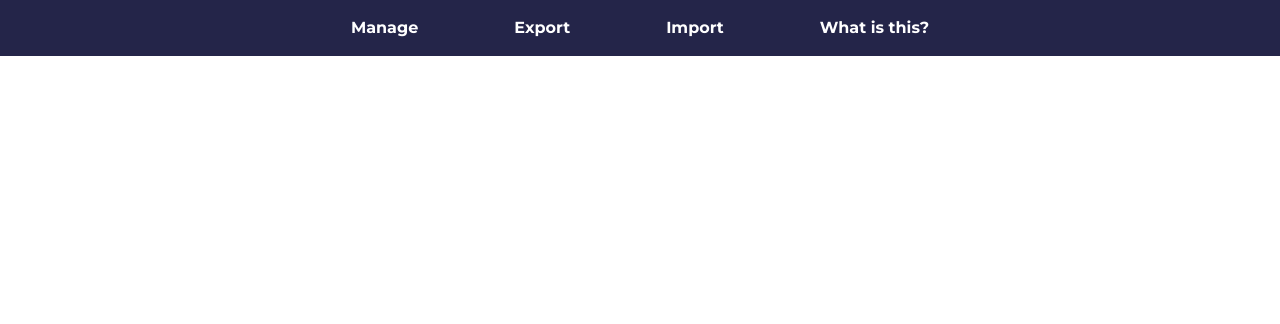
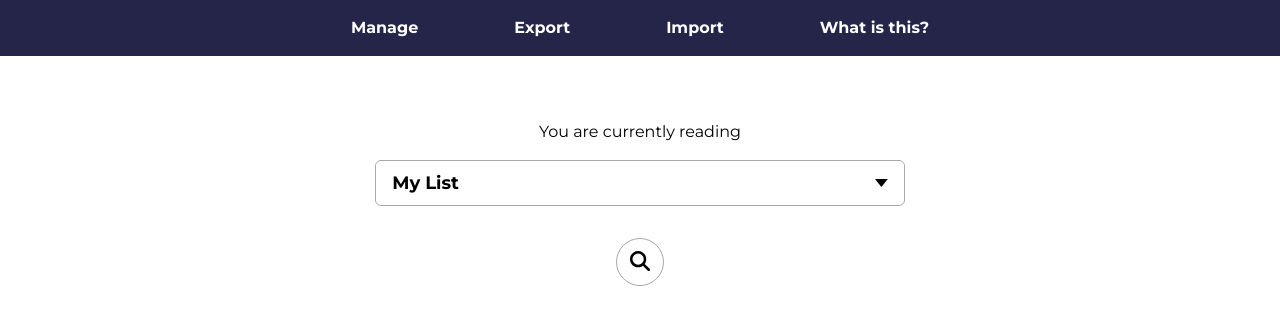
Before and after one commit to riddlew/just-another-book-app, a React (Vite) app: page / in a window 1280 px wide. Shown: the top 324 px of the page. Built offline with nearby package versions, Linux system fonts and the light colour scheme.

Commit message:
feat: add ListSelector and Search components

```diff
--- a/src/App.tsx
+++ b/src/App.tsx
@@ -1,5 +1,7 @@
 import { useState } from 'react'
 import { Header } from '@/components/Header/Header'
+import { ListSelector } from '@/components/ListSelector/ListSelector'
+import { Search } from '@/components/Search/Search'
 
 function App() {
 	const [count, setCount] = useState(0)
@@ -8,6 +10,10 @@ function App() {
 		<>
 			<Header />
 			<div className="container mx-auto">
+				<div className="my-16">
+					<ListSelector />
+					<Search />
+				</div>
 			</div>
 		</>
 	)
--- /dev/null
+++ b/src/components/ListSelector/ListSelector.tsx
@@ -0,0 +1,18 @@
+export const ListSelector = () => {
+	return (
+		<>
+			<p className="text-center mt-16">You are currently reading</p>
+      <div className="text-center">
+        <div className="current-select">
+          <select>
+            <option>My List</option>
+            <option>My List</option>
+            <option>My List With a Really Long Name</option>
+            <option>My List</option>
+          </select>
+          <span className="current-select__focus"></span>
+        </div>
+      </div>
+		</>
+	)
+}
--- /dev/null
+++ b/src/components/Search/Search.tsx
@@ -0,0 +1,21 @@
+import { FontAwesomeIcon } from "@fortawesome/react-fontawesome"
+import { faMagnifyingGlass } from "@fortawesome/free-solid-svg-icons"
+import { useState } from "react"
+
+export const Search = () => {
+	const [visible, setVisible] = useState(false);
+
+	return (
+		<div className="search active">
+			<button
+				type="button"
+				className="search__btn"
+				aria-expanded={visible}
+				onClick={() => setVisible(prev => !prev)}
+			>
+				<FontAwesomeIcon icon={faMagnifyingGlass} size="lg" />
+			</button>
+			{visible && <input type="text" className="search__input" />}
+		</div>
+	)
+}
--- a/src/index.css
+++ b/src/index.css
@@ -20,3 +20,94 @@ input:focus,
 textarea:focus {
 	outline: 4px solid theme('colors.theme-purple.100');
 }
+
+.search {
+	@apply
+		flex
+		flex-col
+		items-center
+		text-center
+		mt-8
+		w-[25rem]
+		mx-auto;
+}
+.search__btn {
+	@apply
+		border
+		border-theme-gray-100
+		rounded-full
+		w-12
+		h-12;
+}
+.search__input {
+	@apply
+		border
+		grow
+		bg-white
+		border-theme-gray-100
+		rounded-md
+		mt-4
+		py-2
+		px-4
+		h-full
+		w-full
+		inline-block;
+
+	height: 100%;
+}
+
+.current-select {
+	@apply
+		inline-grid
+		mx-auto
+		mt-4
+		min-w-[50ch]
+		border
+		bg-white
+		border-theme-gray-100
+		rounded-md
+		items-center
+		relative;
+
+	grid-template-areas: "select";
+}
+
+.current-select select,
+.current-select::after {
+	grid-area: select;
+}
+
+.current-select select {
+	@apply
+		appearance-none
+		outline-none
+		border-none
+		bg-white
+		py-2
+		pl-4
+		pr-10
+		text-lg
+		font-bold;
+
+	border-radius: inherit;
+}
+
+.current-select::after {
+	@apply mr-4;
+
+	pointer-events: none;
+	content: '';
+	width: 0.8rem;
+	height: 0.5rem;
+	background-color: black;
+	clip-path: polygon(100% 0, 0 0%, 50% 100%);
+	justify-self: flex-end;
+}
+
+.current-select select:focus + .current-select__focus {
+	position: absolute;
+	display: block;
+	inset: -4px;
+	border: 4px solid theme('colors.theme-purple.100');
+	border-radius: inherit;
+}
```
